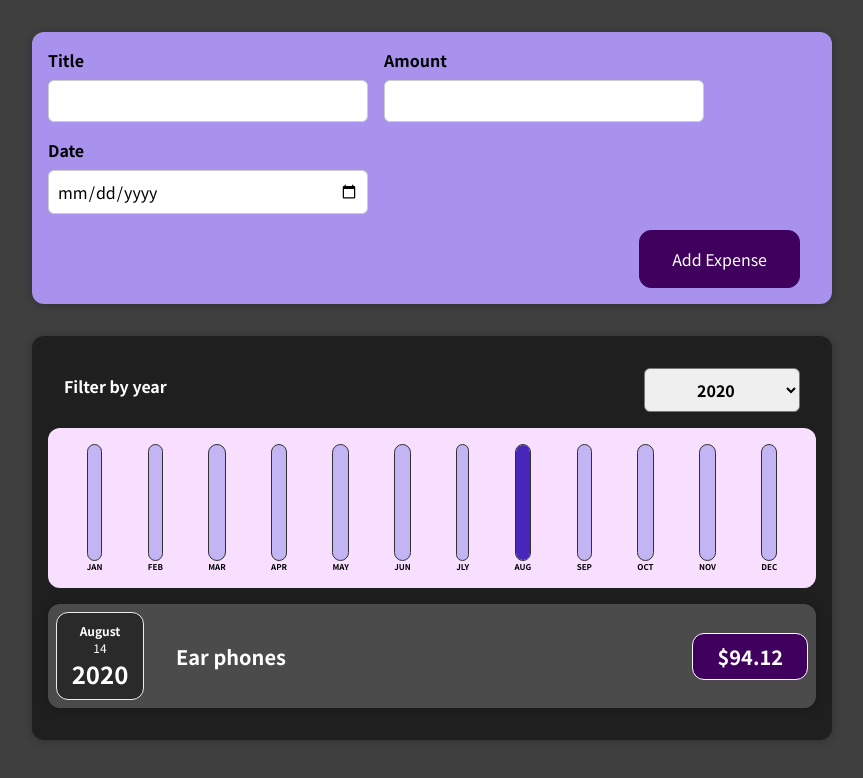
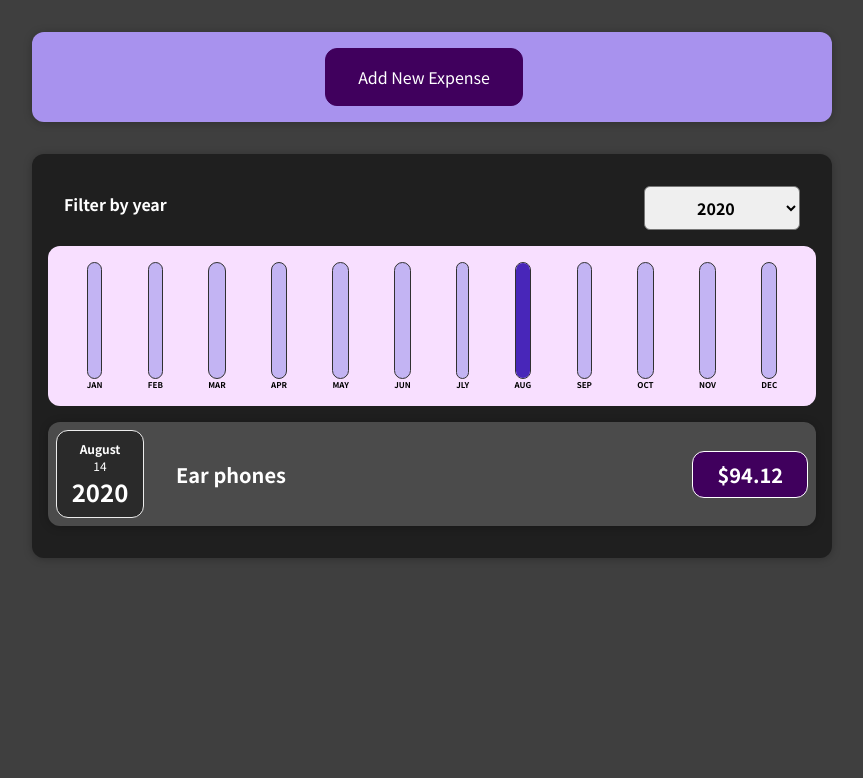
Before and after one commit to mansi-raja5/expense-tracker, a React (Create React App) app: page / in a window 1280 px wide. Shown: the top 778 px of the page, without its empty margins (208-1071 px from the left). Built offline with nearby package versions, Linux system fonts and the light colour scheme.

Commit message:
Show Hide add expense form and add cancel button

```diff
--- a/src/components/NewExpense/ExpenseForm.js
+++ b/src/components/NewExpense/ExpenseForm.js
@@ -57,6 +57,10 @@
     });
   };
 
+  const cancelFormHandler = (event) => {
+    props.onCancel();
+  };
+
   return (
     <form onSubmit={submitHandler}>
       <div className="new-expense__controls">
@@ -90,6 +94,9 @@
         </div>
       </div>
       <div className="new-expense__actions">
+        <button type="button" className="alternative" onClick={cancelFormHandler}>
+          Cancel
+        </button>
         <button type="submit">Add Expense</button>
       </div>
     </form>
--- a/src/components/NewExpense/NewExpense.js
+++ b/src/components/NewExpense/NewExpense.js
@@ -1,7 +1,10 @@
+import { useState } from "react/cjs/react.development";
 import ExpenseForm from "./ExpenseForm";
 import "./NewExpense.css";
 
 const NewExpense = (props) => {
+  const [isEditing, setIsEditing] = useState(false);
+
   const saveExpenseDataHandler = (enteredExpenseData) => {
     const expenseData = {
       ...enteredExpenseData,
@@ -9,11 +12,27 @@
     };
 
     props.onAddExpense(expenseData);
+    setIsEditing(false);
+  };
+
+  const startEditingHandler = () => {
+    setIsEditing(true);
+  };
+  const stopEditingHandler = () => {
+    setIsEditing(false);
   };
 
   return (
     <div className="new-expense">
-      <ExpenseForm onSaveExpenseData={saveExpenseDataHandler}></ExpenseForm>
+      {console.log(isEditing)}
+      {!isEditing ? (
+        <button onClick={startEditingHandler}>Add New Expense</button>
+      ) : (
+        <ExpenseForm
+          onSaveExpenseData={saveExpenseDataHandler}
+          onCancel={stopEditingHandler}
+        ></ExpenseForm>
+      )}
     </div>
   );
 };
```
